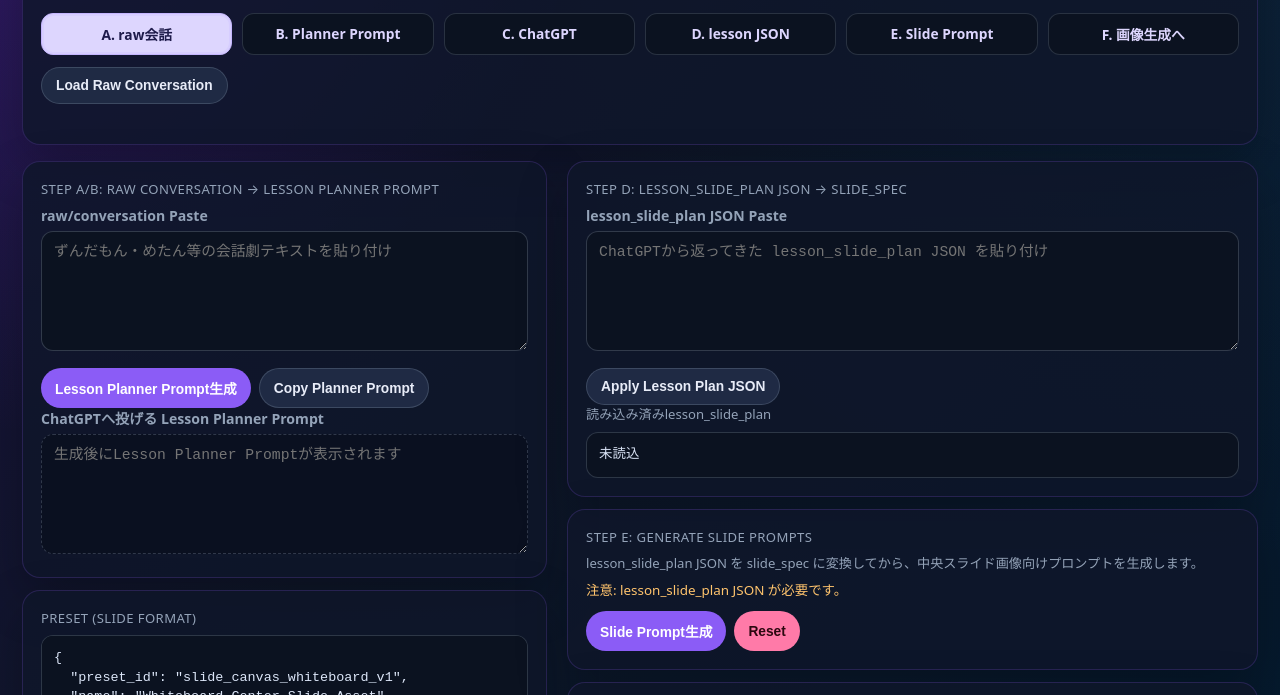
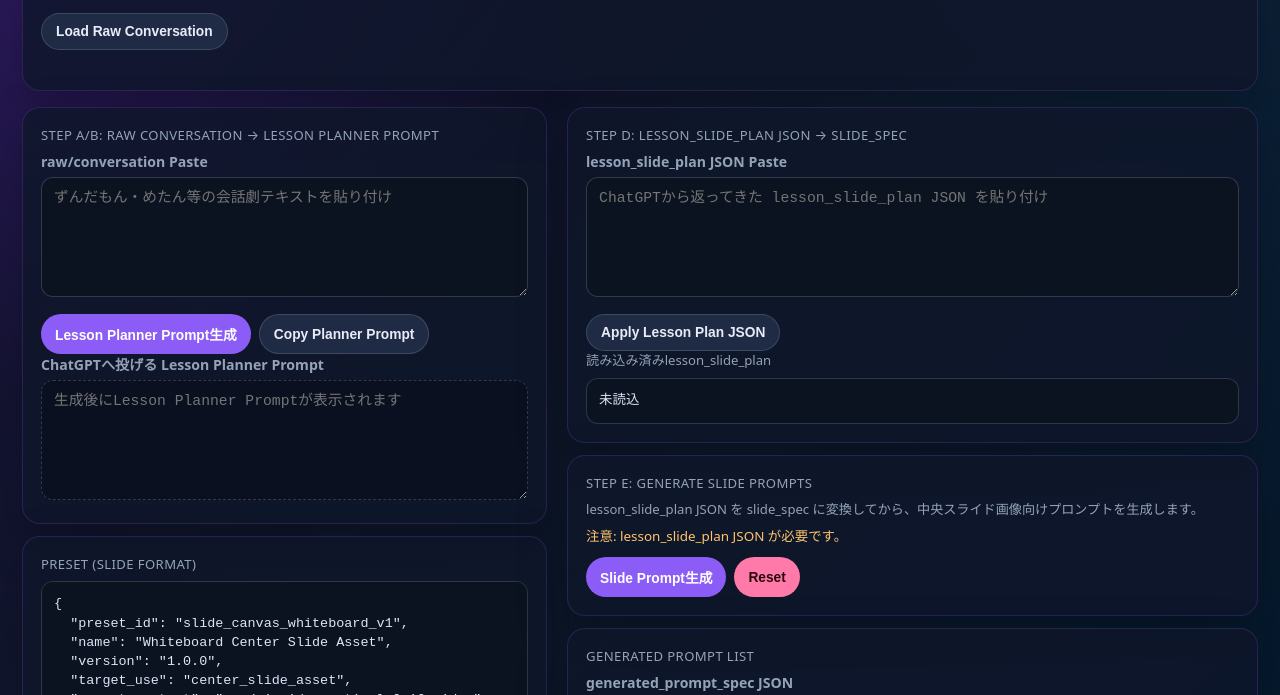
Before and after one commit to 49601000/zunda-shortmovie, a website: page module/2_slideprompt_builder.html in a window 1280 px wide. Shown: the part 177-872 px from the top of the page. Drawn offline with Linux system fonts and the light colour scheme.

Commit message:
fix-slide-prompt

```diff
--- a/module/2_slideprompt_builder.html
+++ b/module/2_slideprompt_builder.html
@@ -192,33 +192,9 @@
       font-size: 0.82rem;
       line-height: 1.45;
     }
-    .flow-row {
-      margin-top: 12px;
-      display: grid;
-      gap: 10px;
-      grid-template-columns: repeat(6, minmax(0, 1fr));
-      align-items: stretch;
-    }
-    .chip {
-      border-radius: 12px;
-      border: 1px solid rgba(148,163,184,.22);
-      background: #0b1220;
-      padding: 10px;
-      text-align: center;
-      font-weight: 700;
-      font-size: .86rem;
-      color: #ddd6fe;
-    }
-    .chip.current {
-      background: #ddd6fe;
-      color: #1e1b4b;
-      border-color: #c4b5fd;
-      box-shadow: 0 0 0 2px rgba(196,181,253,.25) inset;
-    }
     @media (max-width: 980px) {
       .main-grid { grid-template-columns: 1fr; }
       .row button { width: 100%; }
-      .flow-row { grid-template-columns: 1fr; }
       .topbar{padding:8px 12px;}
       .brandText{font-size:14px;}
       .topbarTitle{font-size:12px;}
@@ -244,14 +220,6 @@
     <section class="card">
       <h1>Slide Prompt Builder 2</h1>
       <p class="sub">raw/conversation から講義スライド案を作り、そのJSONを中央スライド領域専用の生成プロンプトへ変換する。</p>
-      <div class="flow-row">
-        <div class="chip current">A. raw会話</div>
-        <div class="chip">B. Planner Prompt</div>
-        <div class="chip">C. ChatGPT</div>
-        <div class="chip">D. lesson JSON</div>
-        <div class="chip">E. Slide Prompt</div>
-        <div class="chip">F. 画像生成へ</div>
-      </div>
       <div class="row">
         <button id="loadRawConversationBtn" class="ghost">Load Raw Conversation</button>
       </div>
@@ -570,7 +538,6 @@
           "- role は title / concept / example / summary のいずれかを基本にする",
           "- core_message はそのスライドで伝える1文",
           "- simple_diagram は黒板に描く単純図解の指示を短く書く",
-          "- teacher_note は先生が口頭で補う内容を短く書く",
           "",
           "期待出力JSON:",
           getExpectedLessonPlanJson(),
```
